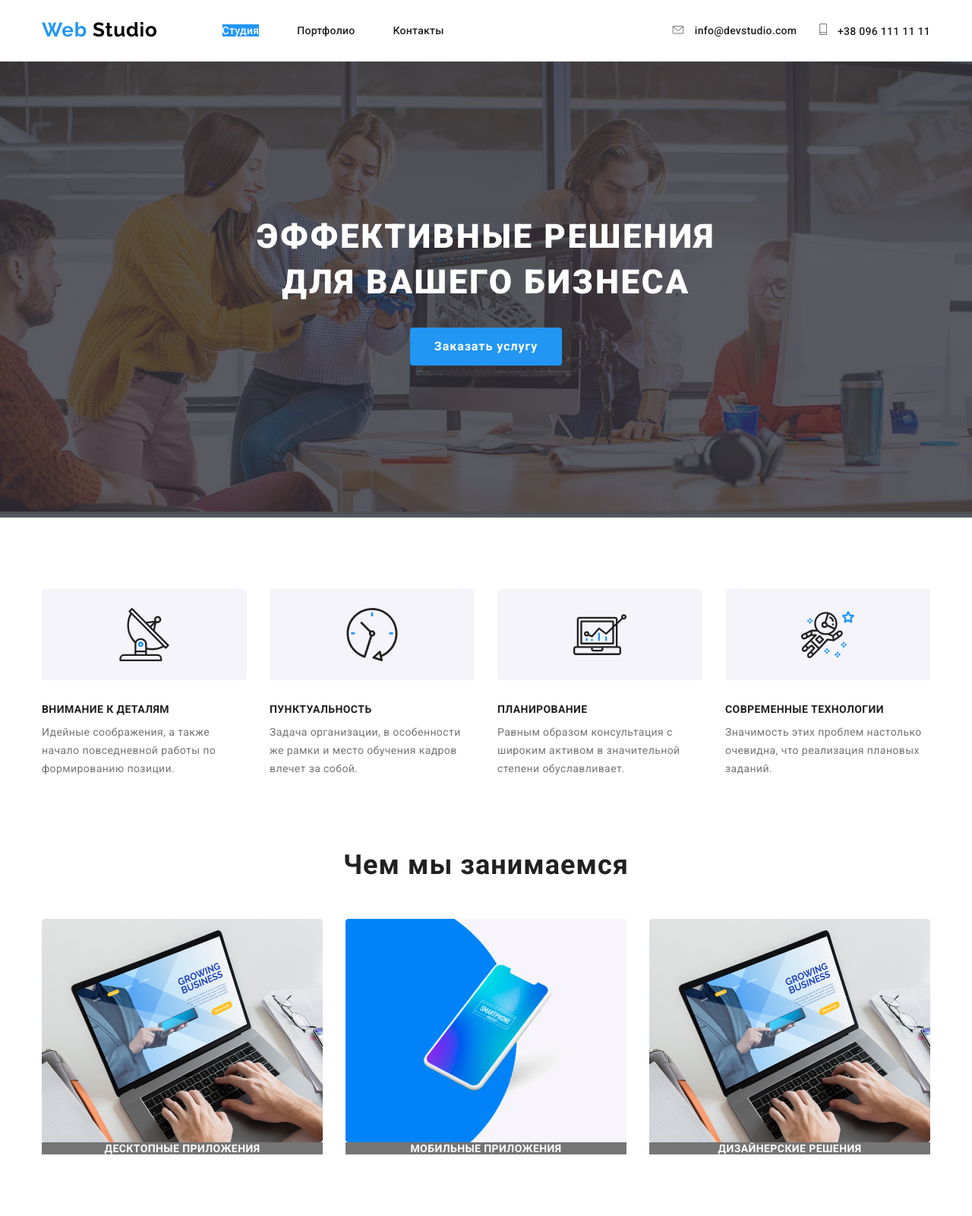
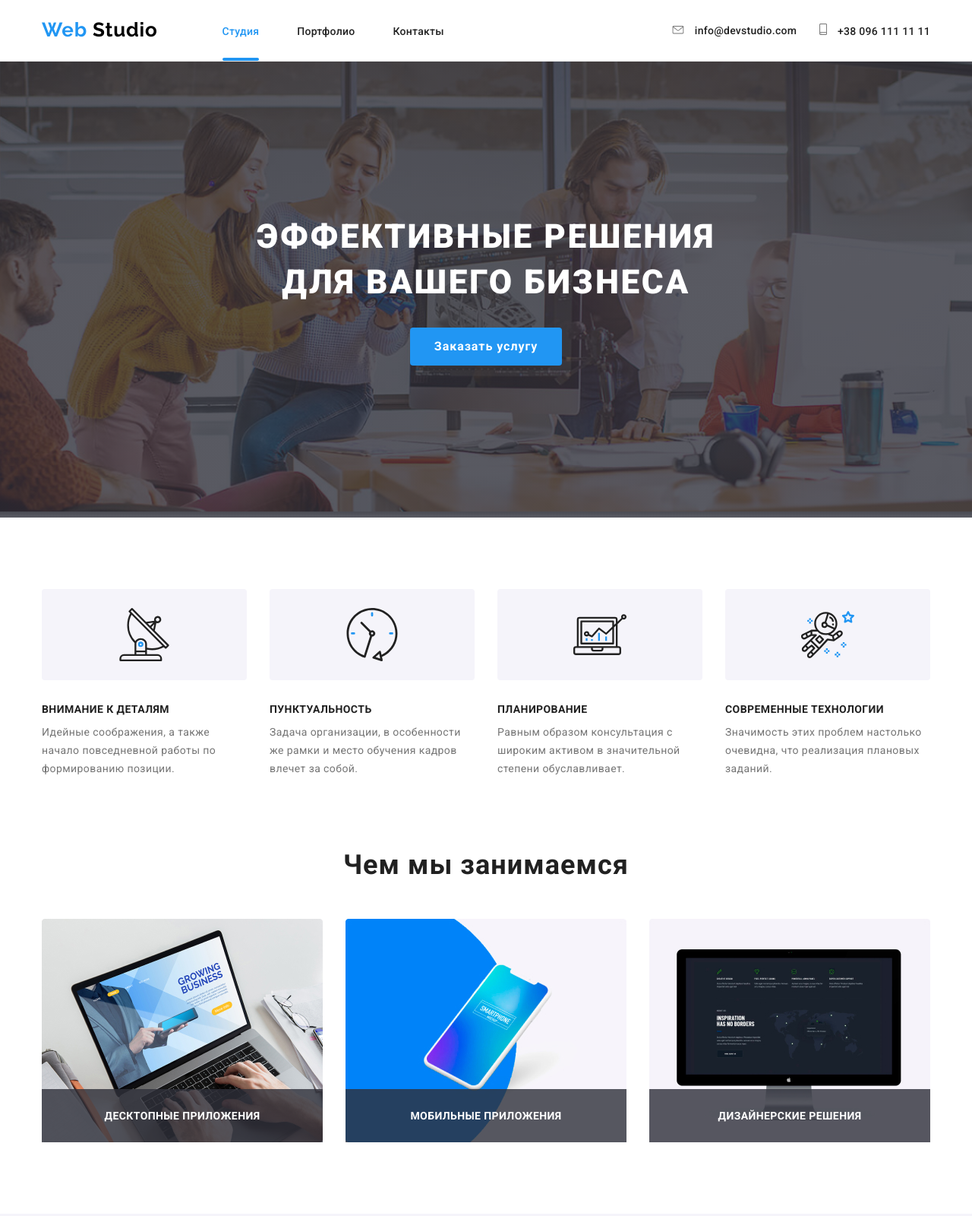
Before and after one commit to VITA-mlr/goit-markup-hw-04, a plain HTML site: page index.html in a window 1280 px wide. Shown: the top 1600 px of the page at 76% size. Drawn offline with Linux system fonts and the light colour scheme.

Commit message:
add line in header, position in we_make-section, blue position in portfolio

```diff
--- a/css/style.css
+++ b/css/style.css
@@ -152,7 +152,6 @@ p {
   padding-left: 15px;
   padding-right: 15px;
   padding-top: 94px;
-  /* outline: 2px solid tomato; */
   margin-left: auto;
   margin-right: auto;
 }
@@ -179,10 +178,33 @@ p {
   color: var(--header-menu-color);
 }
 
+.nav-link:hover,
+.nav-link:focus {
+  color: var(--menu-active-color);
+  fill: var(--menu-active-color);
+}
+
+.nav-link.current {
+  color: var(--menu-active-color);
+}
+
+.line {
+  position: relative;
+}
+
+.line-link {
+  position: absolute;
+  bottom: 0;
+  height: 4px;
+  width: 100%;
+  border-radius: 2px;
+  background-color: var(--menu-active-color);
+}
+
 .nav-list-site .nav-link {
   display: block;
-  /* padding-top: 33px;
-  padding-bottom: 31px; */
+  padding-top: 33px;
+  padding-bottom: 31px;
 }
 
 .nav-list-site li:not(:last-child) {
@@ -238,17 +260,6 @@ p {
   height: 15px;
   background-image: url(../images/smartphone.svg);
 } */
-
-.nav-link:hover,
-.nav-link:focus {
-  color: var(--menu-active-color);
-  fill: var(--menu-active-color);
-}
-
-.nav-link.current {
-  color: var(--hero-button-color);
-  background-color: var(--menu-active-color);
-}
 
 /*
       Navigation in footer
@@ -452,8 +463,17 @@ p {
   max-width: 370px;
 }
 
+.we_make-item {
+  position: relative;
+}
+
 .we_make-signature {
-  background-color: var(--text-color);
+  position: absolute;
+  bottom: 0;
+  height: 70px;
+  width: 100%;
+  padding: 27px 0;
+  background-color: rgba(47, 48, 58, 0.8);
 }
 
 .we_make-header {
@@ -640,12 +660,30 @@ p {
     0px 1px 1px rgba(0, 0, 0, 0.12);
 }
 
+.position {
+  position: relative;
+}
+
 .text {
+  position: absolute;
+  top: 0;
+  padding-top: 63px;
+  padding-left: 24px;
+  padding-right: 24px;
+  padding-bottom: 63px;
+  height: 100%;
   font-size: 18px;
   line-height: 28px;
   letter-spacing: 0.03em;
   color: var(--hero-button-color);
   background: rgba(33, 150, 243, 0.9);
+
+  opacity: 0;
+}
+
+.text:hover,
+.text:focus {
+  opacity: 1;
 }
 
 .portfolio-item-header {
--- a/index.html
+++ b/index.html
@@ -20,7 +20,10 @@
         <a href="" class="logo"><span class="logo-blue">Web</span> Studio</a>
         <!-- Navigation by site -->
         <ul class="nav-list-site">
-          <li><a class="nav-link current" href="">Студия</a></li>
+          <li class="line">
+            <a class="nav-link current" href="">Студия</a>
+            <div class="line-link"></div>
+          </li>
           <li><a class="nav-link" href="./portfolio.html">Портфолио</a></li>
           <li><a class="nav-link" href="">Контакты</a></li>
         </ul>
@@ -124,49 +127,43 @@
         <h2 class="sectoin-title">Чем мы занимаемся</h2>
         <ul class="we_make-flex">
           <li>
-            <figure>
+            <figure class="we_make-item">
               <img
                 class="imgblock"
                 src="images/desktop_applications.jpg"
                 alt="Изобрвжение компютера"
                 width="370"
               />
-              <figcaption>
-                <div class="we_make-signature">
-                  <h3 class="we_make-header">
-                    Десктопные приложения
-                  </h3>
-                </div>
+              <figcaption class="we_make-signature">
+                <h3 class="we_make-header">
+                  Десктопные приложения
+                </h3>
               </figcaption>
             </figure>
           </li>
           <li>
-            <figure>
+            <figure class="we_make-item">
               <img
                 class="imgblock"
                 src="images/smartphone.jpg"
                 alt="Изобрвжение смартфона"
                 width="370"
               />
-              <figcaption>
-                <div class="we_make-signature">
-                  <h3 class="we_make-header">Мобильные приложения</h3>
-                </div>
+              <figcaption class="we_make-signature">
+                <h3 class="we_make-header">Мобильные приложения</h3>
               </figcaption>
             </figure>
           </li>
           <li>
-            <figure>
+            <figure class="we_make-item">
               <img
                 class="imgblock"
-                src="images/desktop_applications.jpg"
+                src="images/design_decisions.jpg"
                 alt="Изобрвжение планшета"
                 width="370"
               />
-              <figcaption>
-                <div class="we_make-signature">
-                  <h3 class="we_make-header">Дизайнерские решения</h3>
-                </div>
+              <figcaption class="we_make-signature">
+                <h3 class="we_make-header">Дизайнерские решения</h3>
               </figcaption>
             </figure>
           </li>
```
Also changed, not shown: portfolio.html (+17 -11 lines).
